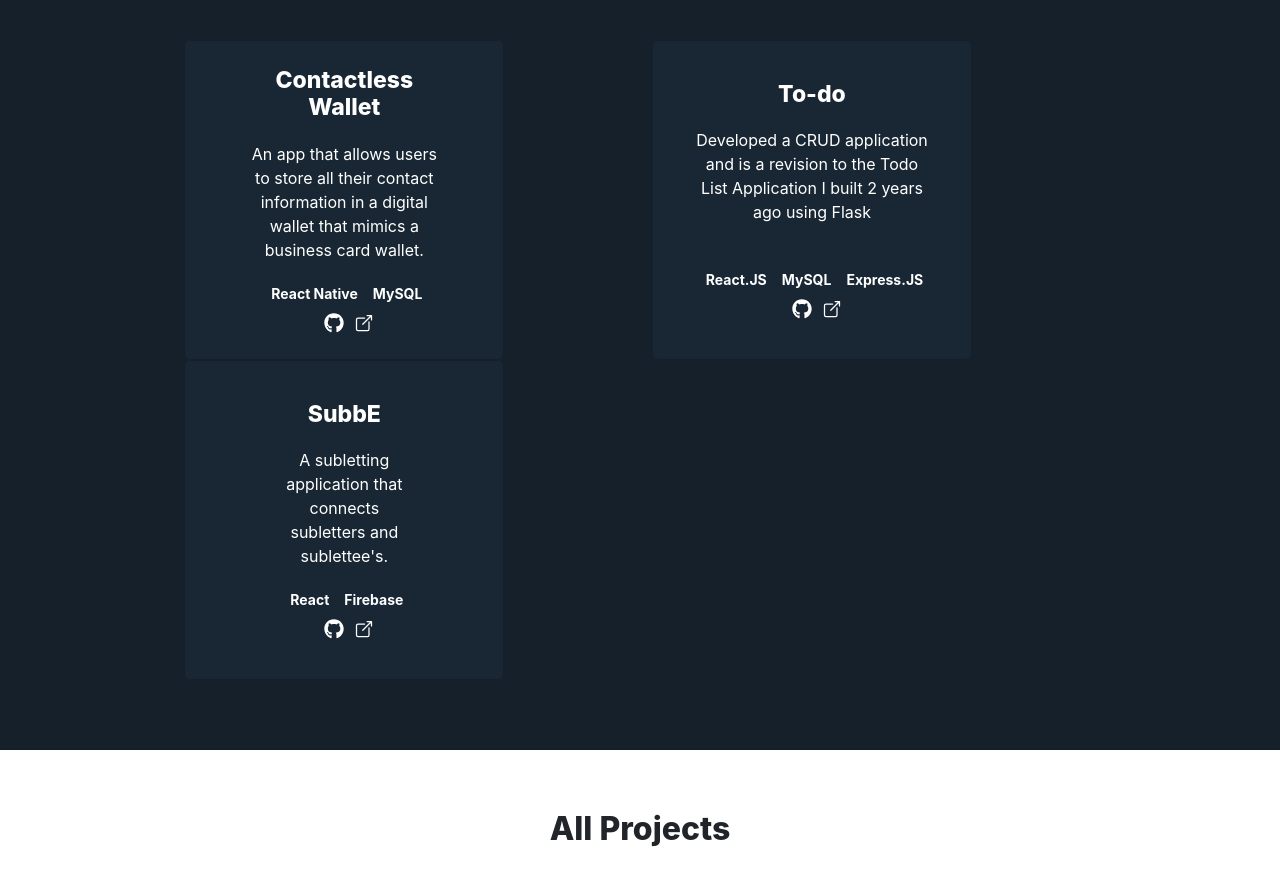
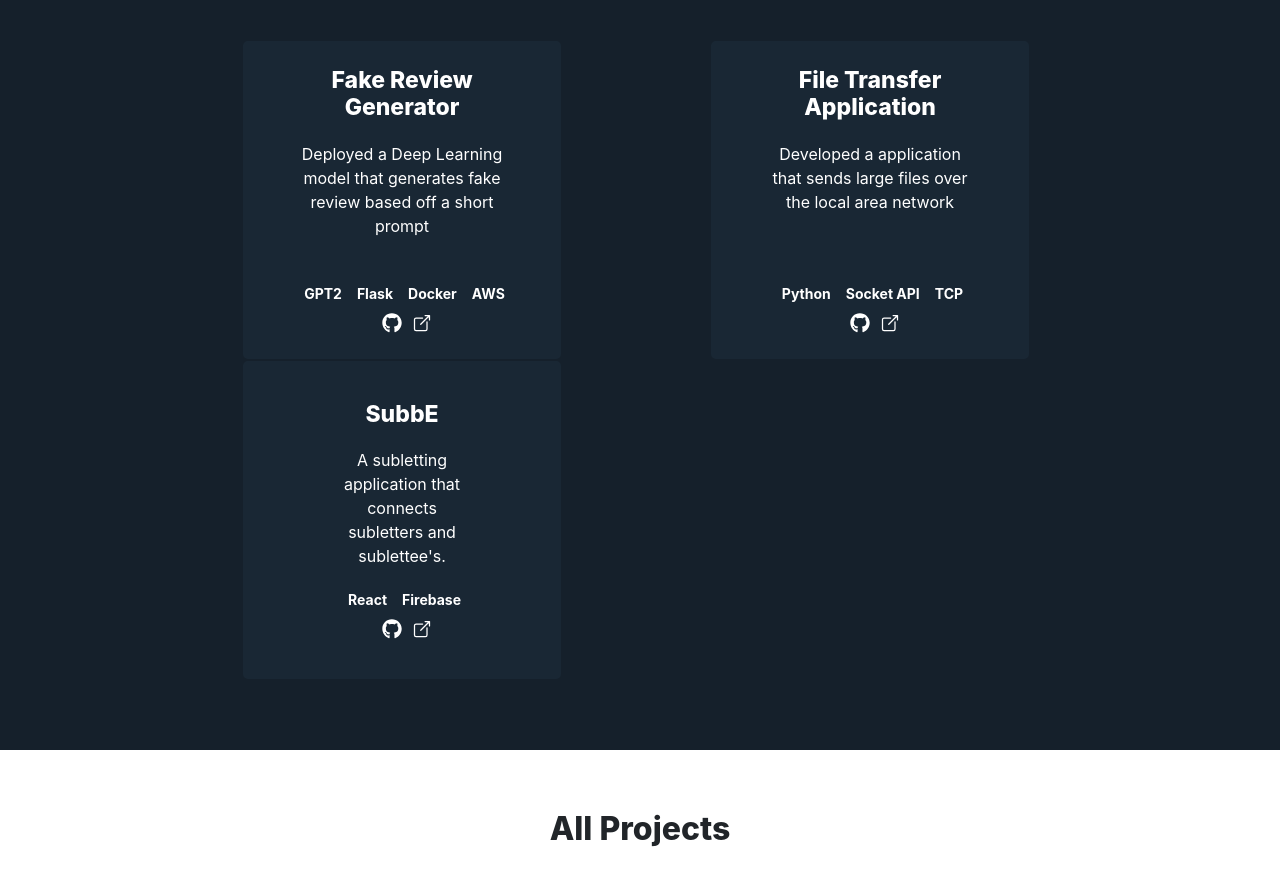
Before and after one commit to farhan0167/portfolio, a React (Create React App) app: page / in a window 1280 px wide. Shown: the part 911-1786 px from the top of the page. Built offline with nearby package versions, Linux system fonts and the light colour scheme.

Commit message:
updates from fall 2022

```diff
--- a/src/App.js
+++ b/src/App.js
@@ -19,7 +19,7 @@ function App() {
       <Header/>
       <Projects/>
       <MoreProjects/>
-      <AboutMe id='about-me'/>
+
       <Skills/>
       <Contact/>
       <a href='#header-container'><IoIosArrowDropup id='nav-up'/></a>
--- a/src/Pages/Home/Data/all-projects.json
+++ b/src/Pages/Home/Data/all-projects.json
@@ -1,6 +1,30 @@
 [
     {
         "id": 1,
+        "project_name": "Fake Review Generator",
+        "project_desc": "Deployed a Deep Learning model that generates fake review based off a short prompt. The application builds on top of the ML-Cybersecurity project,Fake Review Generation and Detection, from Fall 2022",
+        "project_stack": ["GPT2", "Flask", "Docker", "AWS", "EC2", "NGINX", "HTTPS"],
+        "project_github": "https://github.com/farhan0167/fake-review-detector",
+        "project_demo": ""
+    },
+    {
+        "id": 10,
+        "project_name": "Fake Review Generation and Detection",
+        "project_desc": "Researched the security threat of large generative models in the domain of fake reviews. We fine-tuned GPT-2 and GPT-3 on the Yelp Dataset to produce 12,000 fake reviews. We also fine-tuned a detection model based on Roberta",
+        "project_stack": ["GPT2", "GPT-3", "ChatGPT", "Roberta","Fake Reviews"],
+        "project_github": "https://github.com/farhan0167/AIGeneratedFakeReview",
+        "project_demo": ""
+    },
+    {
+        "id": 2,
+        "project_name": "File Transfer Application",
+        "project_desc": "Developed a application that sends large files over the local area network",
+        "project_stack": ["Python", "Socket API", "TCP", "Computer Networking"],
+        "project_github": "https://github.com/farhan0167/FileTransferOverTCP",
+        "project_demo": ""
+    },
+    {
+        "id": 3,
         "project_name": "Contactless Wallet",
         "project_desc": "An app that allows users to store all their contact information in a digital wallet that mimics a business card wallet.",
         "project_stack": ["React Native", "MySQL"],
@@ -8,7 +32,7 @@
         "project_demo": "https://github.com/farhan0167/Contact-Wallet-iOS"
     },
     {
-        "id": 2,
+        "id": 4,
         "project_name": "To-do",
         "project_desc": "Developed a CRUD application and is a revision to the Todo List Application I built 2 years ago using Flask",
         "project_stack": ["React.JS", "MySQL", "Express.JS"],
@@ -16,7 +40,7 @@
         "project_demo": "https://starlit-begonia-e1bdc3.netlify.app/"
     },
     {
-        "id": 3,
+        "id": 5,
         "project_name": "SubbE",
         "project_desc": "A subletting application that connects subletters and sublettee's.",
         "project_stack": ["React", "Firebase"],
@@ -24,7 +48,7 @@
         "project_demo": "https://stunning-madeleine-acbd8d.netlify.app/"
     },
     {
-        "id": 4,
+        "id": 6,
         "project_name": "Web Scrapping",
         "project_desc": "Scrapped Leetcode.com to organize problems by their tags for interview preparation.",
         "project_stack": ["BeautifulSoup", "Selenium", "Data", "Web-Scrapping"],
@@ -32,7 +56,7 @@
         "project_demo": ""
     },
     {
-        "id": 5,
+        "id": 7,
         "project_name": "Object Detection Research",
         "project_desc": "Conducted research and experiment on state of the art deep learning techniques for object detection.",
         "project_stack": ["Machine Learning", "Object Detection", "Computer Vision", "Deep Learning"],
@@ -40,7 +64,7 @@
         "project_demo": ""
     },
     {
-        "id": 6,
+        "id": 8,
         "project_name": "Blockchain Understanding",
         "project_desc": "Built a blockchain implementation to understand the basic ideas of the tech",
         "project_stack": ["Blockchain", "Proof-of-Work", "Cryptocurrency","Web3", "Flask"],
--- a/src/Pages/Home/Data/project-highlight-data.json
+++ b/src/Pages/Home/Data/project-highlight-data.json
@@ -1,19 +1,19 @@
 [
     {
         "id": 1,
-        "project_name": "Contactless Wallet",
-        "project_desc": "An app that allows users to store all their contact information in a digital wallet that mimics a business card wallet.",
-        "project_stack": ["React Native", "MySQL"],
-        "project_github": "https://github.com/farhan0167/Contact-Wallet-iOS",
-        "project_demo": "https://github.com/farhan0167/Contact-Wallet-iOS"
+        "project_name": "Fake Review Generator",
+        "project_desc": "Deployed a Deep Learning model that generates fake review based off a short prompt",
+        "project_stack": ["GPT2", "Flask", "Docker", "AWS"],
+        "project_github": "https://github.com/farhan0167/fake-review-detector",
+        "project_demo": ""
     },
     {
         "id": 2,
-        "project_name": "To-do",
-        "project_desc": "Developed a CRUD application and is a revision to the Todo List Application I built 2 years ago using Flask",
-        "project_stack": ["React.JS", "MySQL", "Express.JS"],
-        "project_github": "https://github.com/farhan0167/react-todo",
-        "project_demo": "https://starlit-begonia-e1bdc3.netlify.app/"
+        "project_name": "File Transfer Application",
+        "project_desc": "Developed a application that sends large files over the local area network",
+        "project_stack": ["Python", "Socket API", "TCP"],
+        "project_github": "https://github.com/farhan0167/FileTransferOverTCP",
+        "project_demo": ""
     },
     {
         "id": 3,
--- a/src/Pages/Home/Data/skills.js
+++ b/src/Pages/Home/Data/skills.js
@@ -3,8 +3,13 @@ const Skill = [
     'Software Development',
     'Machine Learning',
     'Deep Learning',
-    'Investment Valuation',
-    'Database',
+    'Docker',
+    'Linux',
+    'Computer Networking',
+    'TCP/IP',
+    'Software Defined Networks',
+    'Data Centers',
+    'Cloud Computing',
     'Web Scrapping',
     'Data Analysis',
     'Git',
--- a/src/Pages/Home/components/Projects.js
+++ b/src/Pages/Home/components/Projects.js
@@ -59,7 +59,9 @@ const Styles = styled.div`
     background-color: #15202B;
     margin-top: 60px;
     margin-bottom:30px;
-    padding: 5.5%;
+    padding-top: 5.5%;
+    padding-bottom: 5.5%;
+    padding-left: 10%;
 
 }
 .projects-container-header{
```
